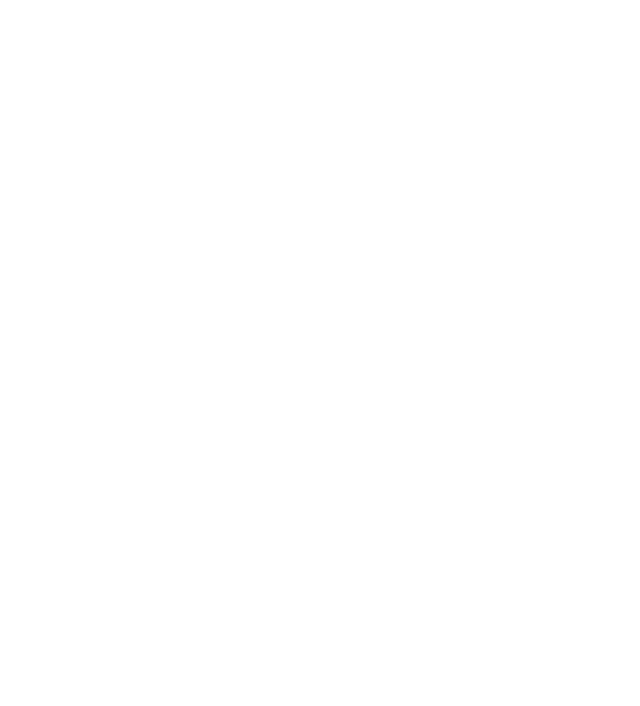
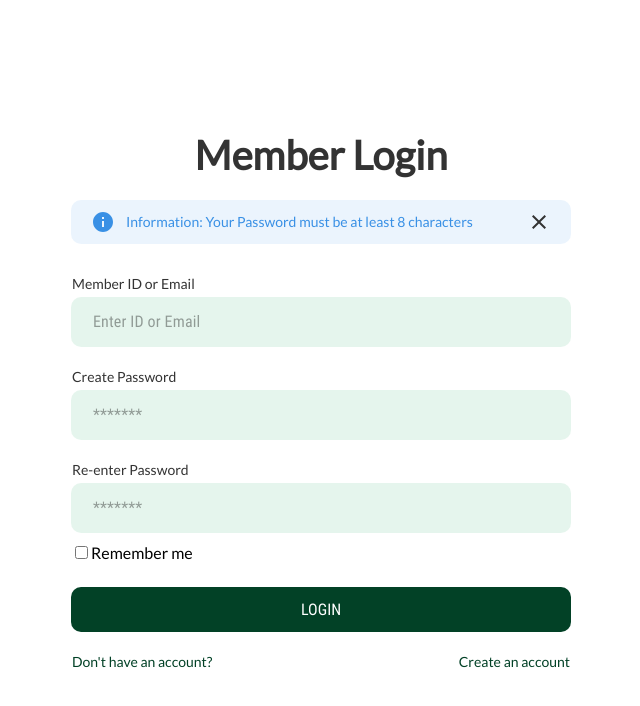
Before and after one commit to GeorgevichAgiamoh/ADSi-Frontend, a React (Create React App) app: page /login in a window 1280 px wide. Before the commit this address had no page. Shown: the top 706 px of the page, without its empty margins (319-959 px from the left). Built offline with nearby package versions, Linux system fonts and the light colour scheme.

Commit message:
register & Login UI done

```diff
--- a/src/App.css
+++ b/src/App.css
@@ -255,6 +255,7 @@
 }
 
 .lrtext{
+  width: 100%;
   display: flex;
   align-items: center;
 }
--- a/src/App.tsx
+++ b/src/App.tsx
@@ -4,6 +4,7 @@
 import { CircularProgress, createTheme, ThemeProvider } from "@mui/material";
 import { useEffect, useState } from 'react';
 import { MakePayment, Register } from './components/toast/pages/register';
+import { ForgotPin, Login, MemberLogin } from './components/toast/pages/login';
 
 function useQuery(){
   return new URLSearchParams(useLocation().search);
@@ -45,6 +46,9 @@
           <Route path='/'  element={<Register />}></Route>
             <Route path='/register'  element={<Register />}></Route>
             <Route path='/payments'  element={<MakePayment />}></Route>
+            <Route path='/memlog'  element={<MemberLogin />}></Route>
+            <Route path='/login'  element={<Login />}></Route>
+            <Route path='/forgot'  element={<ForgotPin />}></Route>
           </Routes>
         </Router>
       </div>
--- /dev/null
+++ b/src/components/toast/pages/login.tsx
@@ -0,0 +1,200 @@
+import { useEffect, useState } from "react";
+import { Btn, EditText, EditTextFilled, LrText, Mgin, appName, isEmlValid, myEles, setTitle } from "../../../helper/general"
+import useWindowDimensions from "../../../helper/dimension";
+import { MsgAlert } from "../../../helper/adsi";
+import coin from '../../../assets/coin.png'
+import thumb from '../../../assets/thumbs.png'
+import { ErrorOutline, Info } from "@mui/icons-material";
+
+
+
+export function MemberLogin(){
+    const mye = new myEles(false);
+    const dimen = useWindowDimensions();
+    const[eml,setEml] = useState('')
+
+    useEffect(()=>{
+        setTitle(`Login - ${appName}`)
+    },[])
+
+    return <div className="ctr" style={{
+        width:dimen.width,
+        height:dimen.height
+    }}>
+        <div className="vlc" style={{
+            width:dimen.dsk?500:'100%',
+            padding:dimen.dsk?0:20,
+            boxSizing:'border-box'
+        }}>
+            <mye.BTv text="Member Login" size={40} />
+            <Mgin top={20} />
+            <mye.Tv text="Please enter the email you used to register on your organization's portal and we will send you a link to create a new password" center />
+            <Mgin top={10} />
+            <div style={{
+                display: isEmlValid(eml)?'none':undefined,
+                width:'100%'
+            }}>
+            <MsgAlert icon={ErrorOutline} mye={mye} msg="Please enter a valid emmail address" isError />
+            </div>
+            <Mgin top={10} />
+            <div style={{
+                width:'100%'
+            }}>
+                <mye.Tv text="Email" />
+                <Mgin top={5} />
+                <EditTextFilled hint="Enter Email" value={eml} eml noSpace min={3} recv={(v)=>{
+                    setEml(v)
+                }} />
+            </div>
+            <Mgin top={20} />
+            <Btn txt="SEND LINK" onClick={()=>{
+                //TODO implement
+            }} />
+            <Mgin top={20} />
+            <LrText left={<mye.Tv text="Don't have an account?" color={mye.mycol.primarycol} />}
+            right={<mye.Tv text="Create an account" color={mye.mycol.primarycol} onClick={()=>{
+                //TODO Login
+            }} />}/>
+        </div>
+
+    </div>
+
+}
+
+
+
+
+export function Login(){
+    const mye = new myEles(false);
+    const dimen = useWindowDimensions();
+    const[idormail,setIdormail] = useState('')
+    const[pwd1,setPwd1] = useState('')
+    const[pwd2,setPwd2] = useState('')
+    const[remember, setRemember] = useState(false)
+
+    useEffect(()=>{
+        setTitle(`Login - ${appName}`)
+    },[])
+
+    return <div className="ctr" style={{
+        width:dimen.width,
+        height:dimen.height
+    }}>
+        <div className="vlc" style={{
+            width:dimen.dsk?500:'100%',
+            padding:dimen.dsk?0:20,
+            boxSizing:'border-box'
+        }}>
+            <mye.BTv text="Member Login" size={40} />
+            <Mgin top={20} />
+            <div style={{
+                display: pwd1.length>8?'none':undefined,
+                width:'100%'
+            }}>
+            <MsgAlert icon={Info} mye={mye} msg="Your Password must be at least 8 characters" />
+            </div>
+            <Mgin top={30} />
+            <div style={{
+                width:'100%'
+            }}>
+                <mye.Tv text="Member ID or Email" />
+                <Mgin top={5} />
+                <EditTextFilled hint="Enter ID or Email" value={idormail} noSpace min={8} recv={(v)=>{
+                    setIdormail(v)
+                }} />
+            </div>
+            <Mgin top={20} />
+            <div style={{
+                width:'100%'
+            }}>
+                <mye.Tv text="Create Password" />
+                <Mgin top={5} />
+                <EditTextFilled hint="*******" value={pwd1} pwd min={8} recv={(v)=>{
+                    setPwd1(v)
+                }} />
+            </div>
+            <Mgin top={20} />
+            <div style={{
+                width:'100%'
+            }}>
+                <mye.Tv text="Re-enter Password" />
+                <Mgin top={5} />
+                <EditTextFilled hint="*******" value={pwd2} pwd min={8} recv={(v)=>{
+                    setPwd2(v)
+                }} />
+            </div>
+            <Mgin top={10} />
+            <label style={{
+                alignSelf:'flex-start'
+            }}>
+                <input
+                    type="checkbox"
+                    checked={remember}
+                    onChange={()=>{
+                        setRemember(!remember)
+                    }}
+                    />
+                Remember me
+            </label>
+            <Mgin top={25} />
+            <Btn txt="LOGIN" onClick={()=>{
+                //TODO implement
+            }} />
+            <Mgin top={20} />
+            <LrText left={<mye.Tv text="Don't have an account?" color={mye.mycol.primarycol} />}
+            right={<mye.Tv text="Create an account" color={mye.mycol.primarycol} onClick={()=>{
+                //TODO Login
+            }} />}/>
+        </div>
+
+    </div>
+}
+
+
+
+
+export function ForgotPin(){
+    const mye = new myEles(false);
+    const dimen = useWindowDimensions();
+    const[eml,setEml] = useState('')
+
+    useEffect(()=>{
+        setTitle(`Forgot password - ${appName}`)
+    },[])
+
+    return <div className="ctr" style={{
+        width:dimen.width,
+        height:dimen.height
+    }}>
+        <div className="vlc" style={{
+            width:dimen.dsk?500:'100%',
+            padding:dimen.dsk?0:20,
+            boxSizing:'border-box'
+        }}>
+            <mye.BTv text="Forgot Pin" size={40} />
+            <Mgin top={20} />
+            <mye.Tv text="Please enter your registered email address to receive a password reset link" center />
+            <Mgin top={20} />
+            <div style={{
+                width:'100%'
+            }}>
+                <mye.Tv text="Email" />
+                <Mgin top={5} />
+                <EditTextFilled hint="Enter Email" value={eml} eml noSpace min={3} recv={(v)=>{
+                    setEml(v)
+                }} />
+            </div>
+            <Mgin top={20} />
+            <Btn txt="SEND LINK" onClick={()=>{
+                //TODO implement
+            }} />
+            <Mgin top={20} />
+            <LrText left={<mye.Tv text="Don't have an account?" color={mye.mycol.primarycol} />}
+            right={<mye.Tv text="Create an account" color={mye.mycol.primarycol} onClick={()=>{
+                //TODO Login
+            }} />}/>
+        </div>
+
+    </div>
+
+}
--- a/src/components/toast/pages/register.tsx
+++ b/src/components/toast/pages/register.tsx
@@ -35,7 +35,7 @@
         }}>
             <mye.HTv text="Create an Account" size={35} />
             <Mgin top={20} />
-            <MsgAlert icon={InfoOutlined} mye={mye} msg="Information: Fields marked * are compulsory" />
+            <MsgAlert icon={InfoOutlined} mye={mye} msg="Fields marked * are compulsory" />
             <Mgin top={20} />
             <div className="hlc" style={{
                 width:'100%'
--- a/src/helper/adsi.tsx
+++ b/src/helper/adsi.tsx
@@ -26,7 +26,7 @@
         <div style={{
             flex:1
         }}>
-            <prop.mye.Tv text={prop.msg} color={col} />
+            <prop.mye.Tv text={prop.isError?'Error: ':'Information: '+prop.msg} color={col} />
         </div>
         <Close id='clk' style={{
             color:prop.mye.mycol.black
--- a/src/helper/general.tsx
+++ b/src/helper/general.tsx
@@ -231,6 +231,7 @@
     return re.test(eml);
 }
 
+
 export function EditTextFilled(prop:{hint: string,min?: number, max?: number,eml?: boolean,pwd?: boolean,digi?: boolean
     ,singleLine?: boolean, noSpace?: boolean, icon?: any,value?:string,recv?:(val:string)=>void,finise?:(val:string)=>void}){
 
@@ -260,8 +261,7 @@
                     ok = false;
                     setError({stat: true, msg: "Minimum of "+_min.toString()+" characters"})
                 }else if(_eml){
-                    let re = /^(([^<>()\[\]\\.,;:\s@"]+(\.[^<>()\[\]\\.,;:\s@"]+)*)|(".+"))@((\[[0-9]{1,3}\.[0-9]{1,3}\.[0-9]{1,3}\.[0-9]{1,3}])|(([a-zA-Z\-0-9]+\.)+[a-zA-Z]{2,}))$/;
-                    if(!re.test(inp)){
+                    if(!isEmlValid(inp)){
                         ok = false;
                         setError({stat: true, msg: "Invalid email address"})
                     }
```
Also changed, not shown: 1 other file (tests, documents, lock files or other folders).
